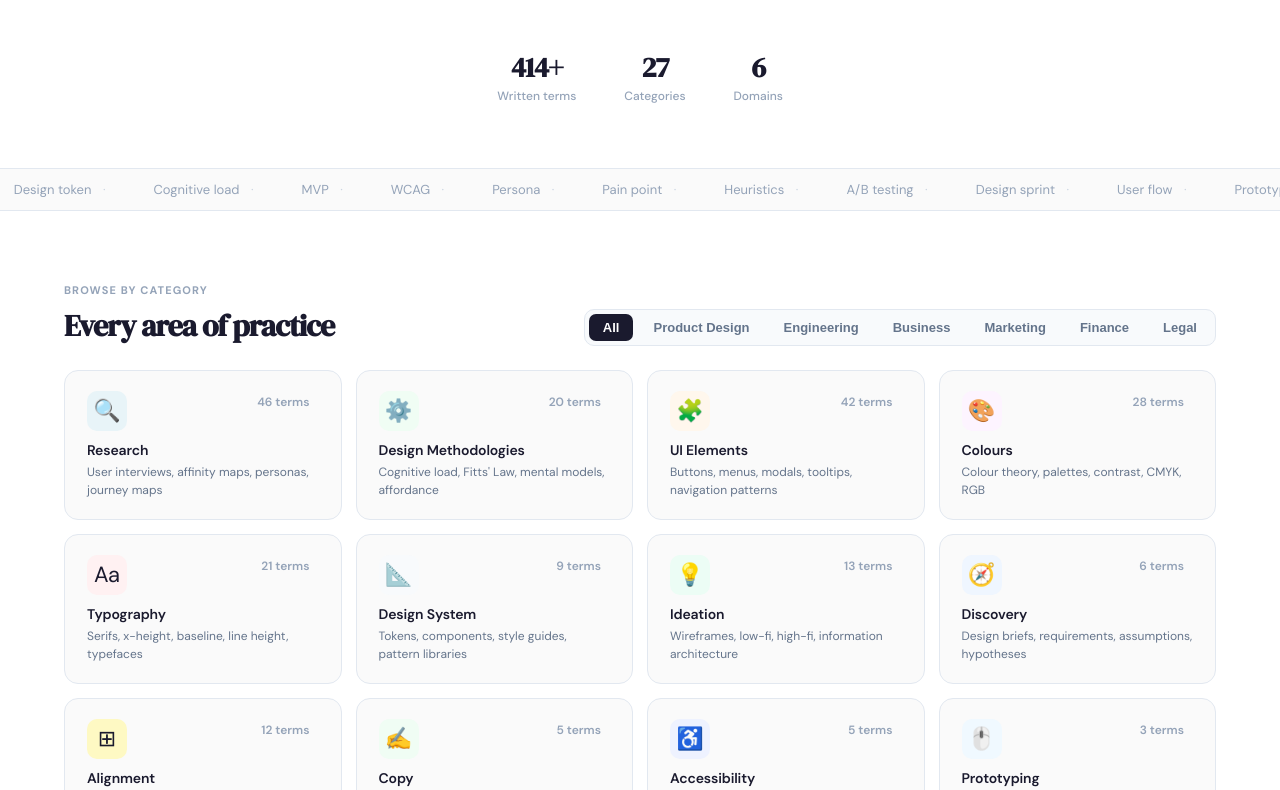
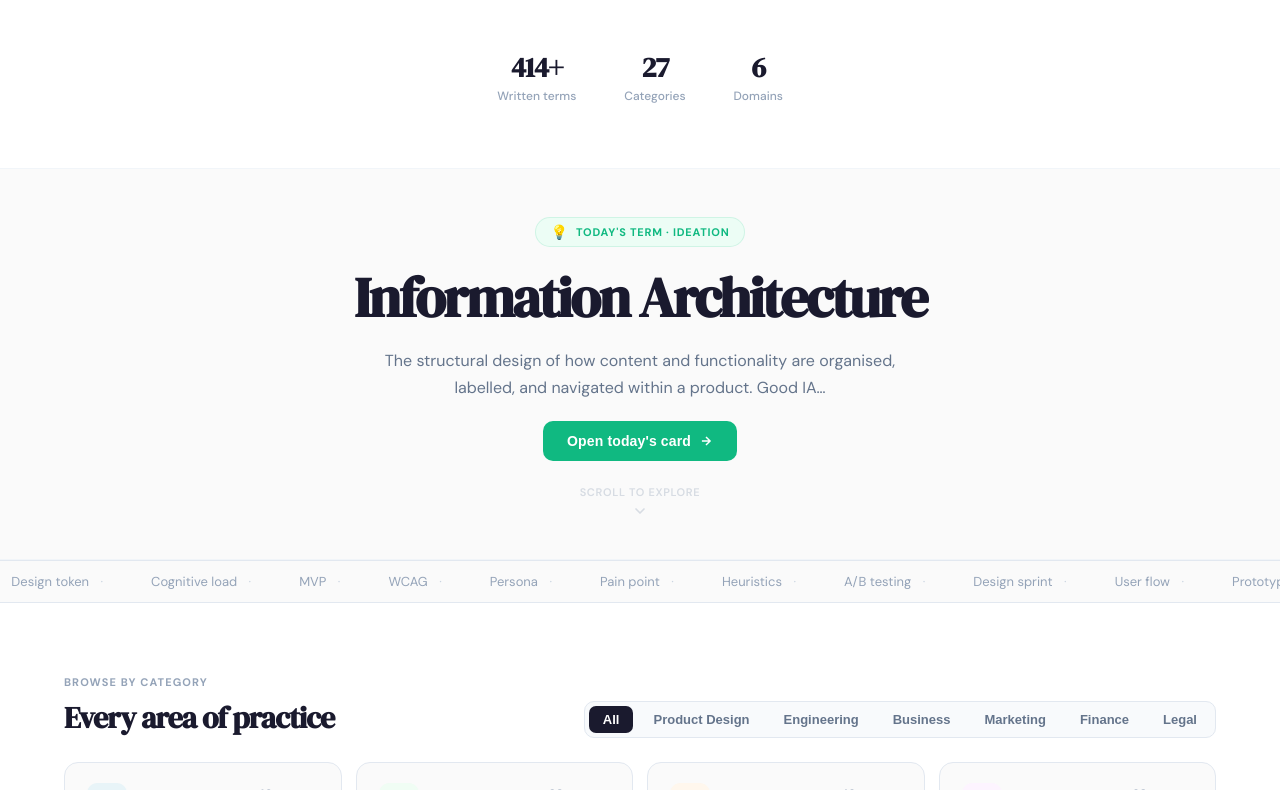
Before and after one commit to mcihael11111/workplace-vocab, a React (Vite) app in the folder packages/frontend/: page / in a window 1280 px wide. Shown: the part 521-1311 px from the top of the page. Built offline with nearby package versions, Linux system fonts and the light colour scheme; no server answers.

Commit message:
Add TermOfTheDay section below hero with category colours and scroll cue
Co-Authored-By: Claude Sonnet 4.6 <noreply@anthropic.com>

```diff
--- a/packages/frontend/src/App.jsx
+++ b/packages/frontend/src/App.jsx
@@ -18,6 +18,7 @@ import { useAuth }            from "./context/AuthContext.jsx";
 import { ALL_WORDS }          from "./data/words.js";
 import { CATEGORIES }         from "./data/categories.js";
 import { AdSlot }            from "./components/ui/AdSlot.jsx";
+import { TermOfTheDay }     from "./components/ui/TermOfTheDay.jsx";
 
 export default function App() {
   const { user, signOut, isPro }             = useAuth();
@@ -139,6 +140,7 @@ export default function App() {
       ) : (
         <>
           <HeroSection search={search} onSearchChange={setSearch}/>
+          <TermOfTheDay completedTerms={completedTerms} onOpen={openModal}/>
           {user && (
             <WelcomeStrip
               user={user}
--- a/packages/frontend/src/components/ui/TermOfTheDay.jsx
+++ b/packages/frontend/src/components/ui/TermOfTheDay.jsx
@@ -1,10 +1,12 @@
-// TermOfTheDay — picks one term per calendar day deterministically (no backend needed).
-// Index rotates through ALL_WORDS based on days since Unix epoch.
+// TermOfTheDay — full-width section placed directly below the hero.
+// Picks one term per calendar day deterministically — no backend needed.
+// The category accent colour, icon, and name all update with the term.
 //
 // Props:
-//   completedTerms  — Set<string>
-//   onOpen          — (words: Word[], index: number) => void  (same signature as openModal)
+//   completedTerms — Set<string>
+//   onOpen         — (words: Word[], index: number) => void
 import { ALL_WORDS } from "../../data/words.js";
+import { CAT_MAP } from "../../utils/termLookup.js";
 
 function getDailyTerm() {
   const dayIndex = Math.floor(Date.now() / 86400000);
@@ -13,6 +15,7 @@ function getDailyTerm() {
 
 export function TermOfTheDay({ completedTerms, onOpen }) {
   const term   = getDailyTerm();
+  const cat    = CAT_MAP[term.category] || { accent: "#6366F1", color: "#EEF2FF", icon: "📖", name: term.category };
   const isDone = completedTerms.has(term.term);
 
   const handleOpen = () => {
@@ -21,35 +24,60 @@ export function TermOfTheDay({ completedTerms, onOpen }) {
     onOpen(wordsInCat, idx >= 0 ? idx : 0);
   };
 
+  // Teaser: first sentence of definition, max 120 chars
+  const teaser = term.definition.length > 120
+    ? term.definition.slice(0, term.definition.lastIndexOf(" ", 120)) + "…"
+    : term.definition;
+
   return (
-    <button
-      onClick={isDone ? undefined : handleOpen}
-      style={{
-        display: "flex", alignItems: "center", gap: 10,
-        background: isDone ? "#F0FDF4" : "#F8FAFC",
-        border: `1.5px solid ${isDone ? "#86EFAC" : "#E2E8F0"}`,
-        borderRadius: 12, padding: "10px 16px",
-        cursor: isDone ? "default" : "pointer",
-        textAlign: "left", width: "100%",
-        transition: "border-color 0.15s",
-      }}
-    >
-      <span style={{ fontSize: 18, flexShrink: 0 }}>
-        {isDone ? "✅" : "📖"}
-      </span>
-      <div style={{ flex: 1, minWidth: 0 }}>
-        <p style={{ fontSize: 11, fontWeight: 700, letterSpacing: "0.07em", textTransform: "uppercase", color: isDone ? "#16A34A" : "#94A3B8", margin: "0 0 2px" }}>
-          {isDone ? "Today's term — done!" : "Today's term"}
+    <section style={{ borderTop: "1px solid #F1F5F9", borderBottom: "1px solid #F1F5F9", background: "#FAFAFA" }}>
+      <div style={{ maxWidth: 900, margin: "0 auto", padding: "48px 24px 40px", display: "flex", flexDirection: "column", alignItems: "center", textAlign: "center", gap: 20 }}>
+
+        {/* Label */}
+        <div style={{ display: "inline-flex", alignItems: "center", gap: 8, background: cat.color, border: `1px solid ${cat.accent}22`, borderRadius: 99, padding: "5px 14px" }}>
+          <span style={{ fontSize: 14 }}>{cat.icon}</span>
+          <span style={{ fontSize: 11, fontWeight: 700, letterSpacing: "0.07em", textTransform: "uppercase", color: cat.accent }}>
+            Today's term · {cat.name}
+          </span>
+        </div>
+
+        {/* Term */}
+        <h2 style={{ fontSize: "clamp(32px, 5vw, 56px)", fontWeight: 700, letterSpacing: "-0.04em", lineHeight: 1.1, fontFamily: "'DM Serif Display', Georgia, serif", color: "#1A1A2E", margin: 0 }}>
+          {term.term}
+        </h2>
+
+        {/* Teaser */}
+        <p style={{ fontSize: 16, color: "#64748B", lineHeight: 1.65, maxWidth: 520, margin: 0 }}>
+          {teaser}
         </p>
-        <p style={{ fontSize: 14, fontWeight: 700, color: isDone ? "#15803D" : "#1A1A2E", margin: 0, letterSpacing: "-0.01em", overflow: "hidden", textOverflow: "ellipsis", whiteSpace: "nowrap" }}>
-          {term.term}
-        </p>
+
+        {/* CTA */}
+        {isDone ? (
+          <div style={{ display: "inline-flex", alignItems: "center", gap: 8, background: "#F0FDF4", border: "1.5px solid #86EFAC", borderRadius: 10, padding: "10px 20px", fontSize: 14, fontWeight: 700, color: "#16A34A" }}>
+            <svg width="14" height="14" viewBox="0 0 24 24" fill="none" stroke="currentColor" strokeWidth="2.5"><path d="M20 6L9 17l-5-5"/></svg>
+            Done for today — come back tomorrow
+          </div>
+        ) : (
+          <button
+            onClick={handleOpen}
+            style={{ display: "inline-flex", alignItems: "center", gap: 8, background: cat.accent, color: "#fff", border: "none", borderRadius: 10, padding: "12px 24px", fontSize: 14, fontWeight: 700, cursor: "pointer", letterSpacing: "0.01em", transition: "opacity 0.15s" }}
+            onMouseEnter={e => e.currentTarget.style.opacity = "0.88"}
+            onMouseLeave={e => e.currentTarget.style.opacity = "1"}
+          >
+            Open today's card
+            <svg width="14" height="14" viewBox="0 0 24 24" fill="none" stroke="currentColor" strokeWidth="2.5"><path d="M5 12h14M12 5l7 7-7 7"/></svg>
+          </button>
+        )}
+
+        {/* Scroll cue */}
+        <div style={{ marginTop: 4, display: "flex", flexDirection: "column", alignItems: "center", gap: 4, opacity: 0.35 }}>
+          <span style={{ fontSize: 11, fontWeight: 600, letterSpacing: "0.06em", textTransform: "uppercase", color: "#94A3B8" }}>Scroll to explore</span>
+          <svg width="16" height="16" viewBox="0 0 24 24" fill="none" stroke="#94A3B8" strokeWidth="2.5" strokeLinecap="round" strokeLinejoin="round">
+            <path d="M6 9l6 6 6-6"/>
+          </svg>
+        </div>
+
       </div>
-      {!isDone && (
-        <svg width="14" height="14" viewBox="0 0 24 24" fill="none" stroke="#94A3B8" strokeWidth="2.5" style={{ flexShrink: 0 }}>
-          <path d="M5 12h14M12 5l7 7-7 7"/>
-        </svg>
-      )}
-    </button>
+    </section>
   );
 }
```
